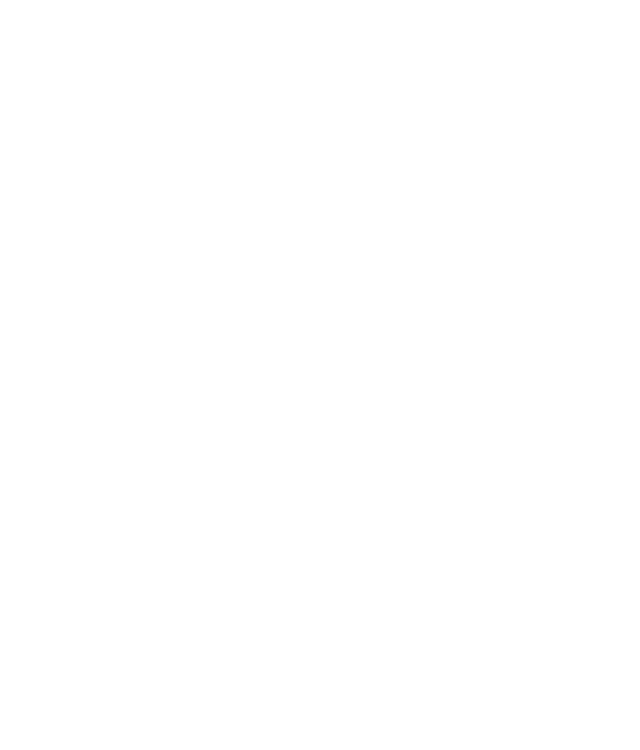
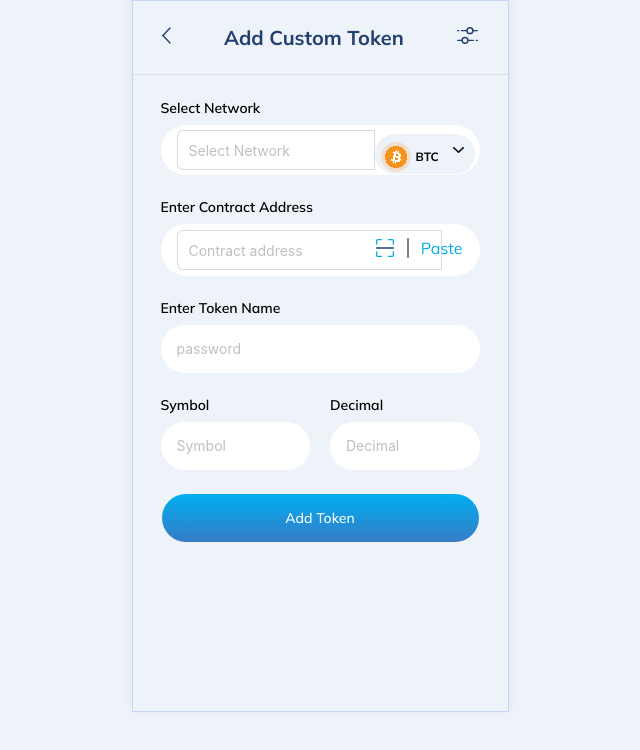
Before and after one commit to rahulsaharan10/5ire-ide-dev, a React (Create React App) app: page /add-token in a window 1280 px wide. Before the commit this address had no page. Shown: the top 750 px of the page, without its empty margins (320-960 px from the left). Built offline with nearby package versions, Linux system fonts and the light colour scheme; the HTML template or start-up script is replaced by a standard one.

Commit message:
working on filter pages

```diff
--- a/src/App.js
+++ b/src/App.js
@@ -17,6 +17,7 @@
 import AddresBook from "./Pages/AddresBook/AddresBook.jsx"
 import Manage from "./Pages/Manage/Manage.jsx";
 import Swap from "./Pages/Swap/Swap";
+import CustomTocken from "./Pages/CustomTocken/CustomTocken.jsx";
 function App() {
   return (
     <div className="App">
@@ -44,6 +45,7 @@
           <Route index path="/buy" element={<Buy />} />
           {/* <Route index path="/buy" element={<Buy />} /> */}
           <Route index path="/swap" element={<Swap />} />
+          <Route index path="/add-token" element={<CustomTocken />} />
         </Route>
       </Routes>
     </div>
--- a/src/Components/BalanceDetails/MenuRestofHeaders/MenuRestofHeaders.jsx
+++ b/src/Components/BalanceDetails/MenuRestofHeaders/MenuRestofHeaders.jsx
@@ -3,8 +3,9 @@
 import BackArrowIcon from "../../../Assets/BackArrowIcon.svg";
 import SearchIcon from '../../../Assets/SearchIcon.svg'
 import { Link } from "react-router-dom";
-import SettignIcon from '../../../Assets/SettignIcon.svg'
-function MenuRestofHeaders({ title, searchTo, backTo,settingTo }) {
+import SettignIcon from '../../../Assets/SettignIcon.svg';
+import Filtericon from "../../../Assets/FilterIcon.svg";
+function MenuRestofHeaders({ title, searchTo, backTo,settingTo,FilterIcon }) {
   return (
     <div className={`${style.restOfHeaders} stickyHeader`}>
       <div>
@@ -26,6 +27,11 @@
             <img src={SettignIcon} />
           </Link>
         )}
+         {FilterIcon && (
+          <Link to={FilterIcon}>
+            <img src={Filtericon} />
+          </Link>
+        )}
       </div>
     </div>
   );
--- a/src/Components/InputField/InputFieldSimple.jsx
+++ b/src/Components/InputField/InputFieldSimple.jsx
@@ -3,7 +3,8 @@
 import EyeOpenIcon from "../../Assets/EyeOpenIcon.svg";
 import EyeCloseIcon from "../../Assets/EyeCloseIcon.svg";
 import style from "./style.module.scss";
-
+import Scanner from "../../Assets/scanner.svg"
+import { Link } from "react-router-dom";
 function InputFieldSimple({ placeholder }) {
   return (
     <Input.Password
@@ -27,7 +28,7 @@
   defaultValue,
   label,
   addonAfter,
-  inputSelect,
+  inputSelect,scannerText,
   mb0
 }) => {
   return (
@@ -39,6 +40,9 @@
         defaultValue={defaultValue}
         placeholder={placeholder}
       />
+      { scannerText ? (
+        <div className={style.scannerText}><img src={Scanner} /><p><Link to="#"></Link>Paste</p></div>
+        ) : null}
     </div>
   );
 };
--- a/src/Components/InputField/style.module.scss
+++ b/src/Components/InputField/style.module.scss
@@ -23,7 +23,7 @@
   &__input {
     background-color: $white;
     border-radius: 28px;
-    padding: 13px 16px;
+    padding: 6px 16px;
     border: 0;
     .ant-input {
       height: 30px !important;
@@ -41,6 +41,7 @@
   margin-bottom: 23px;
   display: flex;
   flex-direction: column;
+  position: relative;
   &__label {
     color: $black;
     font-size: 14px;
@@ -50,6 +51,22 @@
   &:last-child {
     margin-bottom: 0;
   }
+  .scannerText {
+    position: absolute;
+    right: 17px;
+    top: 40px;
+    display: flex;
+    img{
+      margin-right: 13px;
+      cursor: pointer;
+    }
+    p{
+      padding-left: 12px;
+      border-left: 2px solid $gray;
+      cursor: pointer;
+      color: #00AEEF;
+    }
+  }
 }
 .mb0 {
   margin-bottom: 0;
--- a/src/Components/ManageCustomtocken/ManageCustom.jsx
+++ b/src/Components/ManageCustomtocken/ManageCustom.jsx
@@ -1,6 +1,6 @@
 import React from "react";
 import style from "./style.module.scss";
-import switchbutton from "../switchbutton/switchbutton.jsx";
+
 import { Switch } from 'antd';
 const onChange = (checked) => {
   console.log(`switch to ${checked}`);
--- a/src/Components/ManageCustomtocken/style.module.scss
+++ b/src/Components/ManageCustomtocken/style.module.scss
@@ -5,11 +5,7 @@
   display: flex;
   justify-content: space-between;
   align-items: baseline;
-  &:first-child {
-    &__imgcurrency {
-      margin-top: 0px;
-    }
-  }
+
   &__imgcurrency {
     display: flex;
     gap: 10px;
--- a/src/Pages/CustomTocken/CustomTocken.jsx
+++ b/src/Pages/CustomTocken/CustomTocken.jsx
@@ -1,9 +1,94 @@
-import React from 'react'
+import React from "react";
+import { Select } from "antd";
+import BTC from "../../Assets/Coins/BTC.png";
+import DownArrowSuffix from "../../Assets/DownArrowSuffix.svg";
+import ETH from "../../Assets/Coins/ETH.png";
+import ADA from "../../Assets/Coins/ADA.png";
+import MenuRestofHeaders from "../../Components/BalanceDetails/MenuRestofHeaders/MenuRestofHeaders";
+import style from "./style.module.scss";
+import { InputField } from "../../Components/InputField/InputFieldSimple";
+import { InputFieldOnly } from "../../Components/InputField/InputFieldSimple.jsx";
+import ButtonComp from "../../Components/ButtonComp/ButtonComp";
+import {Link} from "react-router-dom"
+function CustomTocken() {
+  const selectAfterTo = (
+    <div className={"addonAfter"}>
+      <Select
+        suffixIcon={<img src={DownArrowSuffix} />}
+        defaultValue={[
+          {
+            value: (
+              <span className="flexedItemSelect">
+                <img src={BTC} />
+                BTC
+              </span>
+            ),
+          },
+        ]}
+        style={{
+          width: 100,
+        }}
+        options={[
+          {
+            value: "BTC",
+            label: (
+              <span className="flexedItemSelect">
+                <img src={BTC} />
+                BTC
+              </span>
+            ),
+          },
+          {
+            value: "ETH",
+            label: (
+              <span className="flexedItemSelect">
+                <img src={ETH} />
+                ETH
+              </span>
+            ),
+          },
+          {
+            value: "ADA",
+            label: (
+              <span className="flexedItemSelect">
+                <img src={ADA} />
+                BTC
+              </span>
+            ),
+          },
+        ]}
+      />
+    </div>
+  );
+  return (
+    <div className={`scrollableCont`}>
+      <MenuRestofHeaders FilterIcon backTo={"/manage"} title={"Add Custom Token"} />
+      <div className={`flexedContent`}>
+        <div className={style.swap}>
+          <InputField
+            mb0={false}
+            inputSelect={true}
+            placeholder={"Select Network"}
+            label="Select Network"
+            addonAfter={selectAfterTo}
+          />
+          <InputField
+            placeholder="Contract address"
+            label="Enter Contract Address"
+                      addonAfter
+                      scannerText
+          />
+          <InputFieldOnly label="Enter Token Name" placeholder="password" />
 
-function CustomTocken() {
-  return (
-    <div></div>
-  )
+          <div className={style.swap_symbol_dec}>
+            <InputFieldOnly label="Symbol" placeholder="Symbol" />
+            <InputFieldOnly label="Decimal" placeholder="Decimal" />
+          </div>
+         <Link to="/manage"> <ButtonComp text={"Add Token"} maxWidth={"100%"} /></Link>
+        </div>
+      </div>
+    </div>
+  );
 }
 
-export default CustomTocken
+export default CustomTocken;
--- a/src/Pages/CustomTocken/style.module.scss
+++ b/src/Pages/CustomTocken/style.module.scss
@@ -0,0 +1,6 @@
+.swap{
+    &_symbol_dec{
+        display: flex;
+        gap: 20px;
+    }
+}
--- a/src/Pages/Manage/Manage.jsx
+++ b/src/Pages/Manage/Manage.jsx
@@ -4,6 +4,7 @@
 import Btc from "../../Assets/Coins/BTC.png"
 import ButtonComp from "../../Components/ButtonComp/ButtonComp.jsx";
 import style from "./style.module.scss";
+import {Link} from "react-router-dom";
 function Manage() {
   const data = [{
     img: Btc,
@@ -40,14 +41,14 @@
         <MenuRestofHeaders
           backTo={"/wallet"}
           title={"Manage"}
-          searchTo={"/setting"}
+          searchTo
         />
         <div className={`flexedContent`}>
           <div className={style.spacingbtn}>
             {data.map( (data)=>(
               <ManageCustom currency={data.currency} name={data.name} img={data.img} valuecurrency={data.valuecurrency} />
             ))}
-            <ButtonComp text={"Add Custom Token"} maxWidth={"100%"} />
+            <Link to="/add-token"><ButtonComp text={"Add Custom Token"} maxWidth={"100%"} /></Link>
           </div>
         </div>
       </div>
--- a/src/Pages/Manage/style.module.scss
+++ b/src/Pages/Manage/style.module.scss
@@ -4,4 +4,5 @@
             margin: 60px 0px 40px 0px;
         }
     }
+
 }
```
Also changed, not shown: src/Assets/scanner.svg (added).
